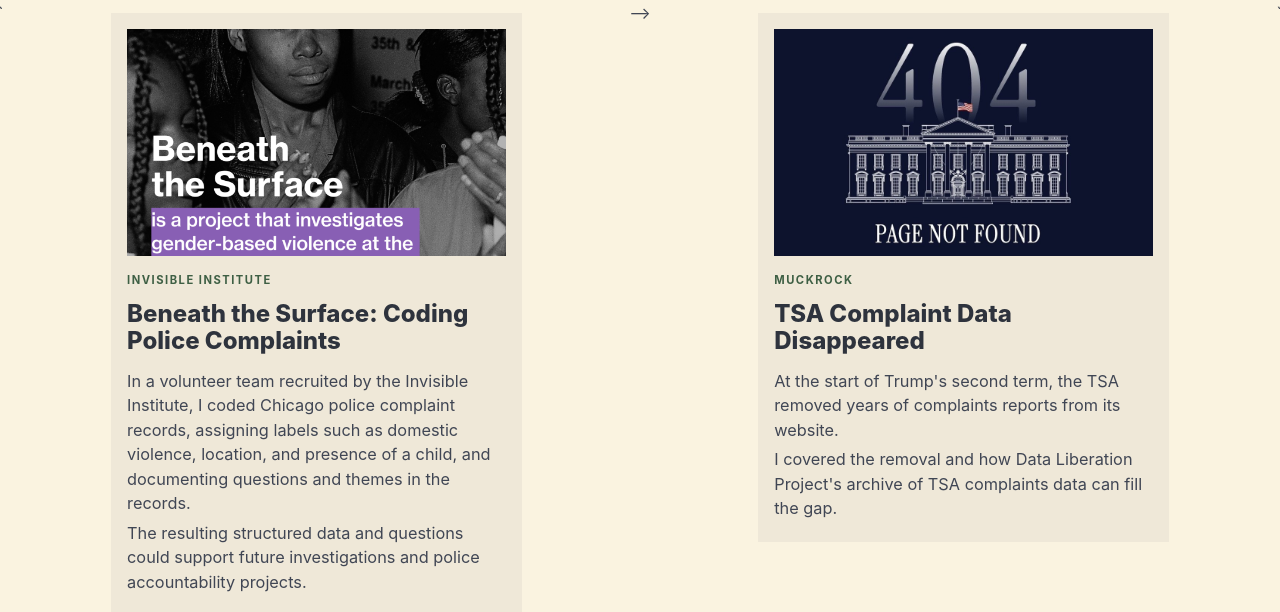
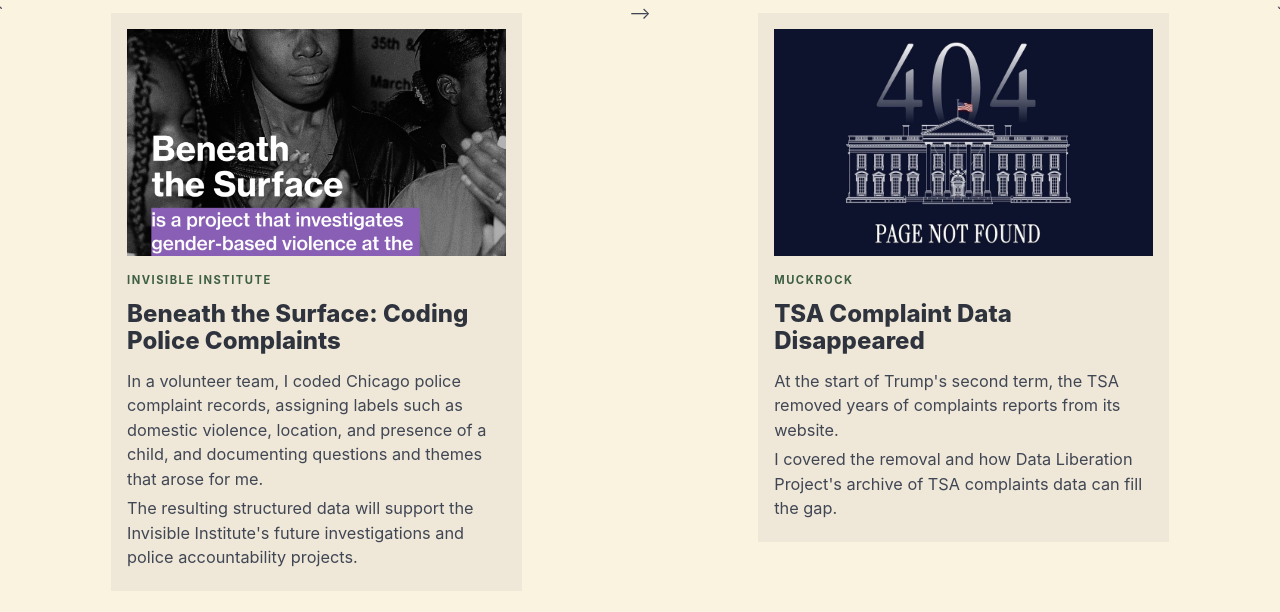
Before and after one commit to kat-djc/kat-djc.github.io, a plain HTML site: page index.html in a window 1280 px wide. Shown: the part 1597-2209 px from the top of the page. Drawn offline with nearby package versions, Linux system fonts and the light colour scheme.

Commit message:
updated invisible institute project

```diff
--- a/index.html
+++ b/index.html
@@ -235,11 +235,11 @@
     <div class="card-content">
       <div class="content">
         <p class="card-publisher">Invisible Institute</p>
-        <a href="https://invisible.institute/introduction"
+        <a href="https://invisible.institute/beneath-the-surface"
           target="_blank">
           <p class="title is-4">Beneath the Surface: Coding Police Complaints</p>
-          <p class="subtitle">In a volunteer team recruited by the Invisible Institute, I coded Chicago police complaint records, assigning labels such as domestic violence, location, and presence of a child, and documenting questions and themes in the records.</p>
-          <p class="subtitle">The resulting structured data and questions could support future investigations and police accountability projects.</p>
+          <p class="subtitle">In a volunteer team, I coded Chicago police complaint records, assigning labels such as domestic violence, location, and presence of a child, and documenting questions and themes that arose for me.</p>
+          <p class="subtitle">The resulting structured data will support the Invisible Institute's future investigations and police accountability projects.</p>
         </a>
       </div>
     </div>
```
